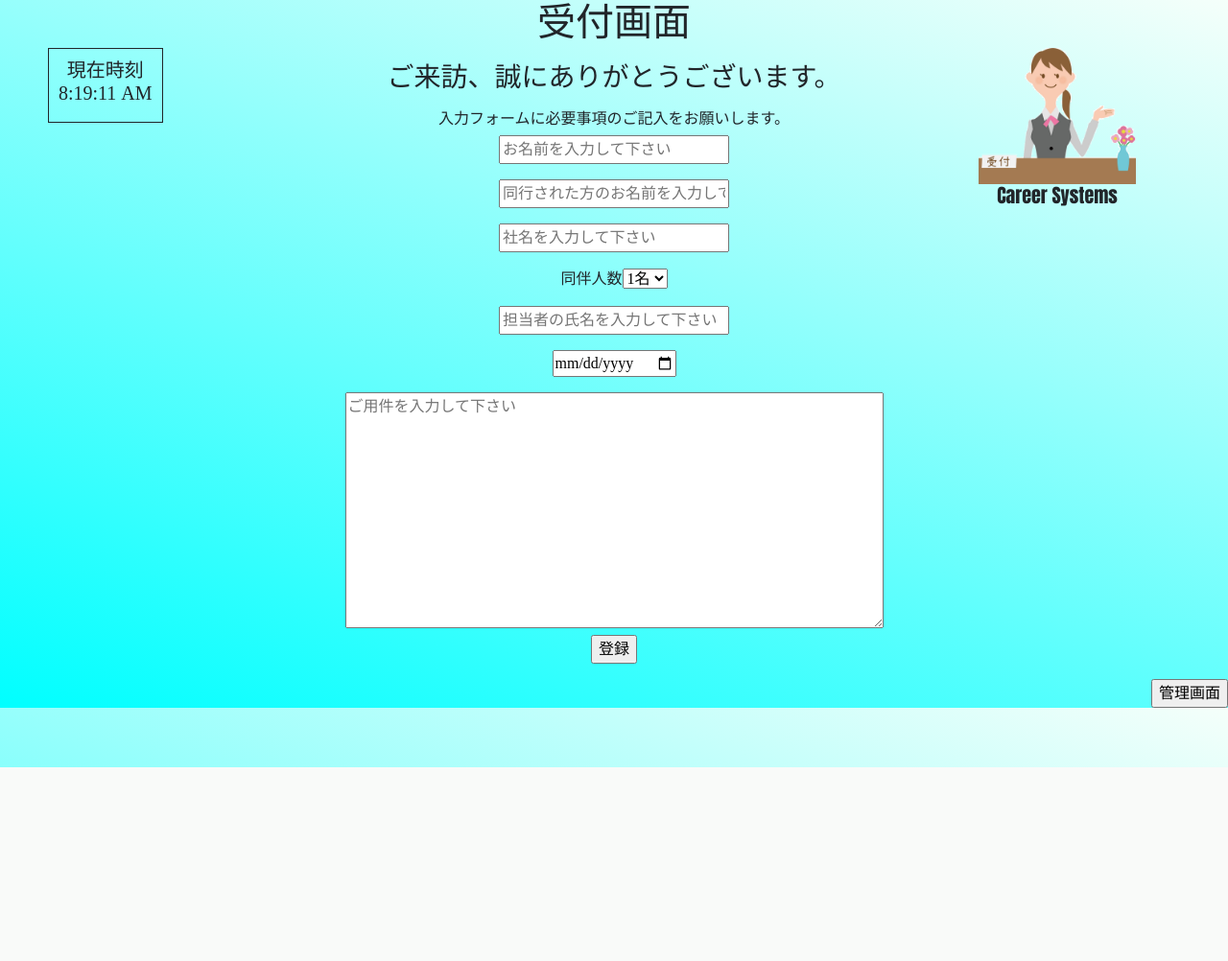
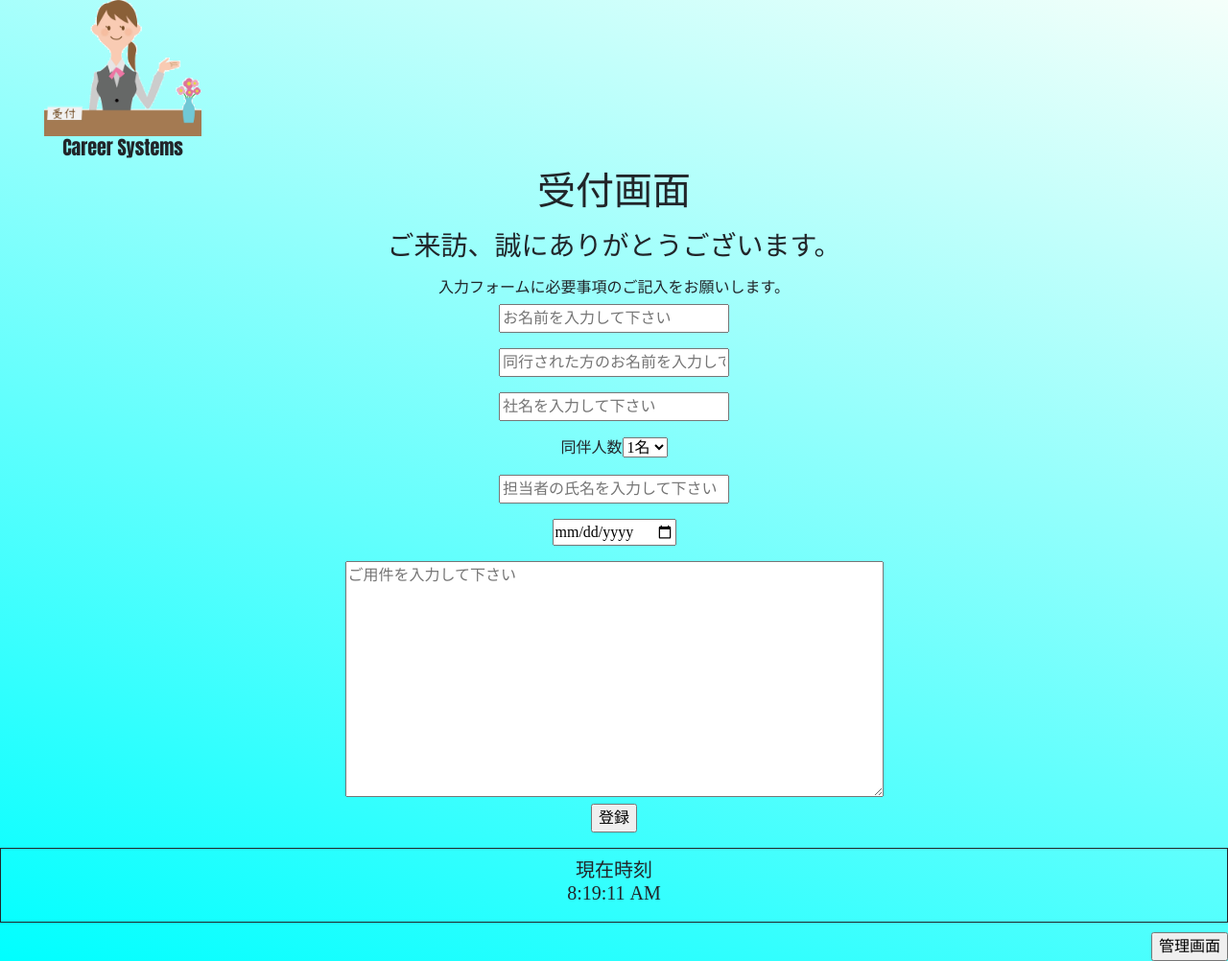
Before and after one commit to careertakada/visitorscoming, a Django app: page /welcomeapp-login/welcomeapp-login/ in a window 1280 px wide. Shown: the whole page at 96% size. Before the commit the page ends 800 px from the top, so only its background shows below. Run offline with Django 3.2, Linux system fonts and the light colour scheme.

Commit message:
position-delete

```diff
--- a/welcomeapp/templates/input.html
+++ b/welcomeapp/templates/input.html
@@ -28,7 +28,6 @@
             padding-left:25px;
             margin-bottom:10px;
             top:50px; right:50px;
-            position:fixed;
             width:20%;
             height:60%;
             text-align:center;
@@ -70,7 +69,7 @@
     <br>
     <input type="submit" value="登録" />
     <br>
-    <div style="padding:10px; margin-bottom:10px; border:solid 1px; top:50px; left:50px; position:fixed;text-align: center;">
+    <div style="padding:10px; margin-bottom:10px; border:solid 1px; top:50px; left:50px; text-align: center;">
     <div id="time" ></div>
     </div>
 
```
